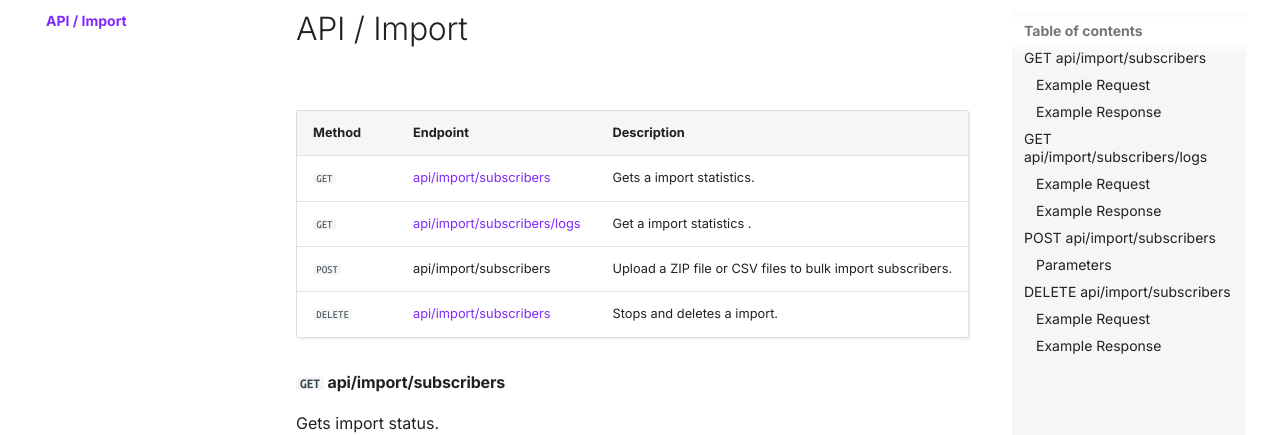
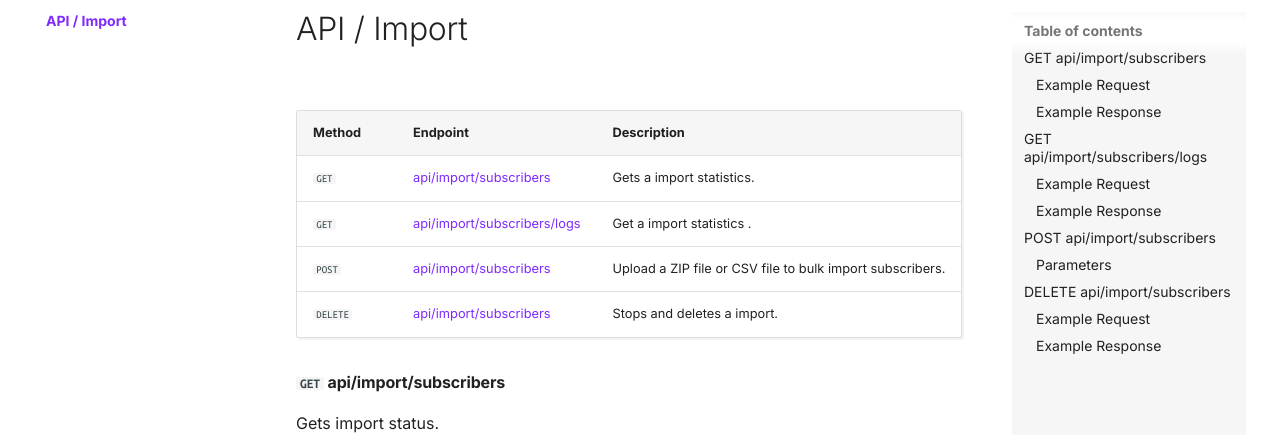
Before and after one commit to knadh/listmonk-site, an MkDocs documentation site: the page built from docs/docs/apis/import.md, in a window 1280 px wide and 900 px high. Shown: the part 139-574 px from the top of the window. Built offline with MkDocs 1.6.1 and Material for MkDocs 9.7.7, drawn with Linux system fonts in a browser that asks for light colours; old or Windows-style settings are respelled for this version of MkDocs.

Commit message:
Add missing import link on page

```diff
--- a/docs/docs/apis/import.md
+++ b/docs/docs/apis/import.md
@@ -4,7 +4,7 @@ Method     |  Endpoint
 -----------|----------------------------------------------------------------------|--------------
 `GET`      | [api/import/subscribers](#get-apiimportsubscribers)                  | Gets a import statistics.
 `GET`      | [api/import/subscribers/logs](#get-apiimportsubscriberslogs)         | Get a import statistics .
-`POST`     | api/import/subscribers                                               | Upload a ZIP file or CSV files to bulk import subscribers.
+`POST`     | [api/import/subscribers](#post-apiimportsubscribers)                 | Upload a ZIP file or CSV file to bulk import subscribers.
 `DELETE`   | [api/import/subscribers](#delete-apiimportsubscribers)               | Stops and deletes a import.
 
 
```
